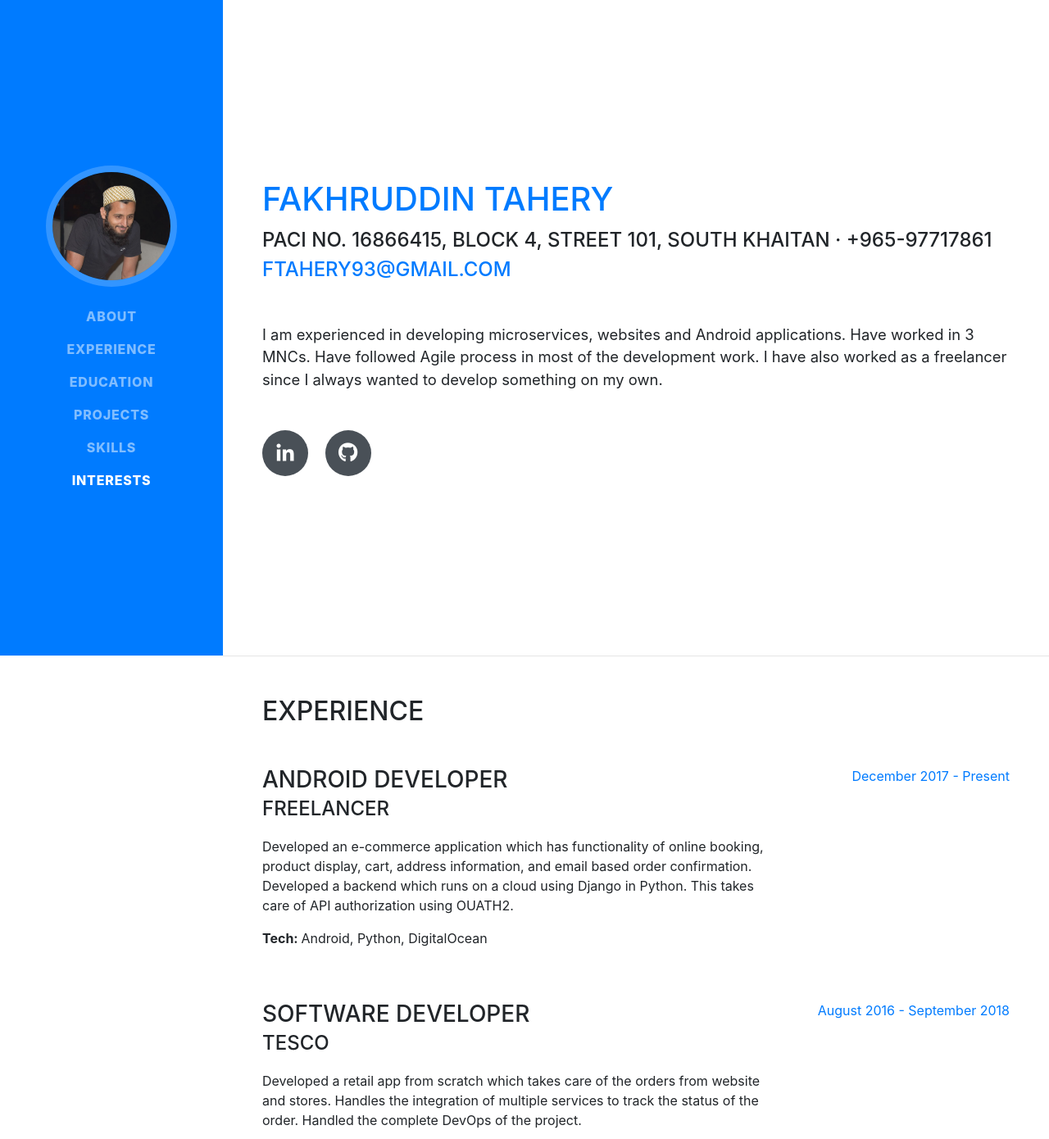
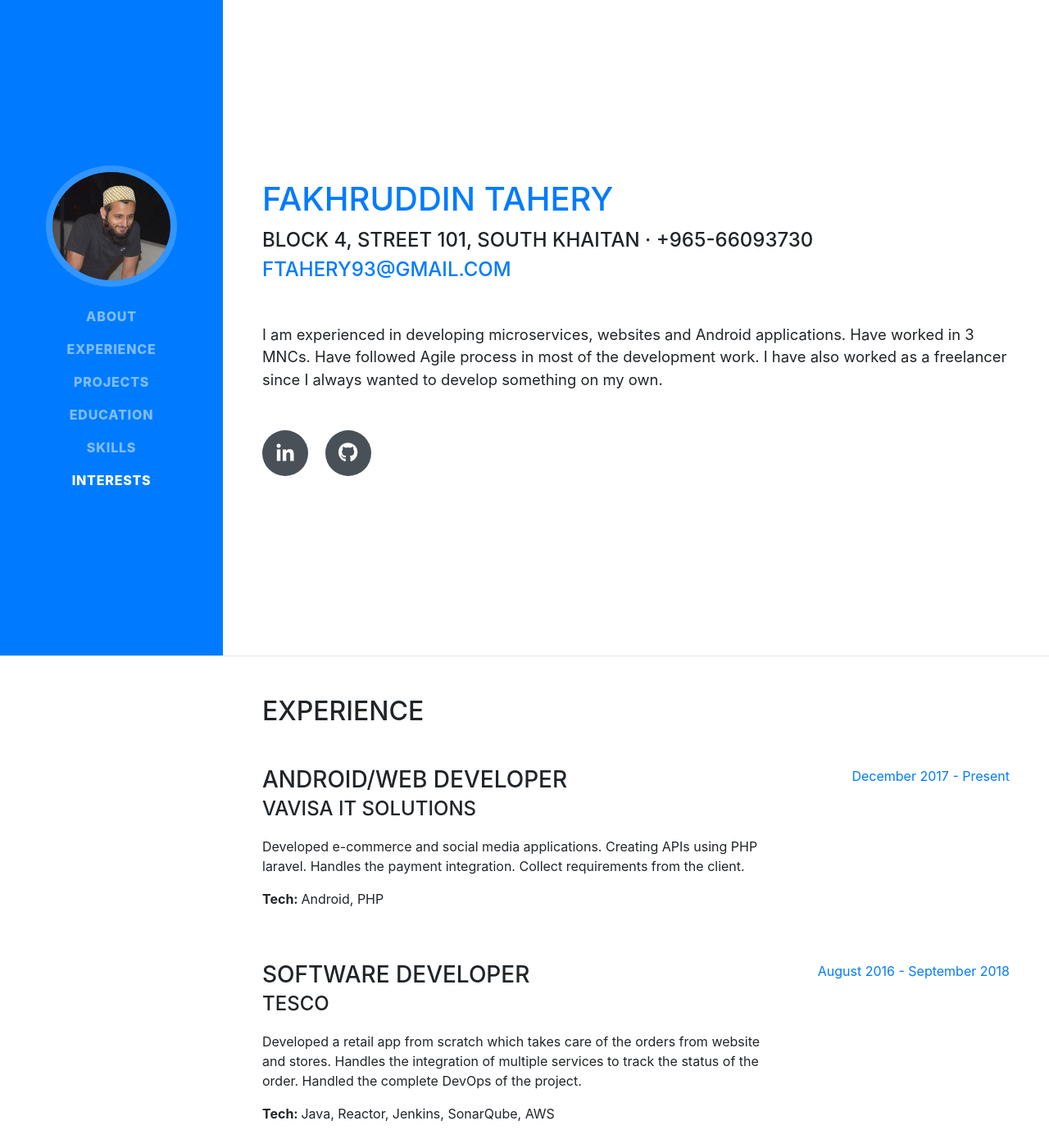
Before and after one commit to ftahery/ftahery.github.io, a website with bundled scripts: page index.html in a window 1280 px wide. Shown: the top 1390 px of the page at 82% size. Built offline with nearby package versions, Linux system fonts and the light colour scheme; a web font is replaced by a local one.

Commit message:
Update index.html

```diff
--- a/index.html
+++ b/index.html
@@ -43,11 +43,11 @@
           <li class="nav-item">
             <a class="nav-link js-scroll-trigger" href="#experience">Experience</a>
           </li>
+            <li class="nav-item">
+            <a class="nav-link js-scroll-trigger" href="#projects">Projects</a>
+          </li>
           <li class="nav-item">
             <a class="nav-link js-scroll-trigger" href="#education">Education</a>
-          </li>
-          <li class="nav-item">
-            <a class="nav-link js-scroll-trigger" href="#projects">Projects</a>
           </li>
           <li class="nav-item">
             <a class="nav-link js-scroll-trigger" href="#skills">Skills</a>
@@ -69,7 +69,7 @@
           <h1 class="text-primary">Fakhruddin
             <span class="mb-0">Tahery</span>
           </h1>
-          <div class="subheading mb-5"> Paci no. 16866415, Block 4, street 101, South Khaitan · +965-97717861
+          <div class="subheading mb-5"> Block 4, street 101, South Khaitan · +965-66093730
             <a href="mailto:ftahery93@gmail.com">ftahery93@gmail.com</a>
           </div>
           <p class="lead mb-5">I am experienced in developing microservices, websites and Android applications. Have worked in 3 MNCs. Have followed Agile process in most of the development work. I have also worked as a freelancer since I always wanted to develop something on my own.</p>
@@ -99,12 +99,11 @@
 
           <div class="resume-item d-flex flex-column flex-md-row mb-5">
             <div class="resume-content mr-auto">
-              <h3 class="mb-0">Android Developer</h3>
-              <div class="subheading mb-3">Freelancer</div>
-              <p>Developed an e-commerce application which has functionality of online booking, product display, cart, address information, and email based order confirmation.<br>
-              Developed a backend which runs on a cloud using Django in Python. This takes care of API authorization using OUATH2.
+              <h3 class="mb-0">Android/Web Developer</h3>
+              <div class="subheading mb-3">Vavisa IT Solutions</div>
+              <p>Developed e-commerce and social media applications. Creating APIs using PHP laravel. Handles the payment integration. Collect requirements from the client.<br>
               </p>
-              <p><STRONG>Tech: </STRONG> Android, Python, DigitalOcean</p>
+              <p><STRONG>Tech: </STRONG> Android, PHP</p>
             </div>
             <div class="resume-date text-md-right">
               <span class="text-primary">December 2017 - Present</span>
@@ -153,7 +152,7 @@
               <h3 class="mb-0">Game Developer</h3>
               <div class="subheading mb-3">Lambdanets Inc. Hobbeez</div>
               <p>Developed a game in Unity3D using C# called Guzzle the Puzzle. This game handles all the 9 intelligence of a human.</p>
-            	<p><STRONG>Tech: </STRONG> C#, JavaScript </p>
+              <p><STRONG>Tech: </STRONG> C#, JavaScript </p>
             </div>
             <div class="resume-date text-md-right">
               <span class="text-primary">June 2015 - September 2015</span>
@@ -174,7 +173,7 @@
             <div class="resume-content mr-auto">
               <h3 class="mb-0">TEDx Website</h3>
               <p>Developed a website for TEDx event in college. Its a multi page responsive website which displays information
-				about the event.</p>
+        about the event.</p>
               <p><STRONG>Tech: </STRONG> HTML, CSS, Javascript </p>
             </div>
           </div>
@@ -298,7 +297,7 @@
 
          <div class="subheading mb-3">Other tools</div>
           <ul class="fa-ul mb-0">
-          	<li>
+            <li>
               <i class="fa-li fa fa-check"></i>
               Spring</li>
               <li>
```
